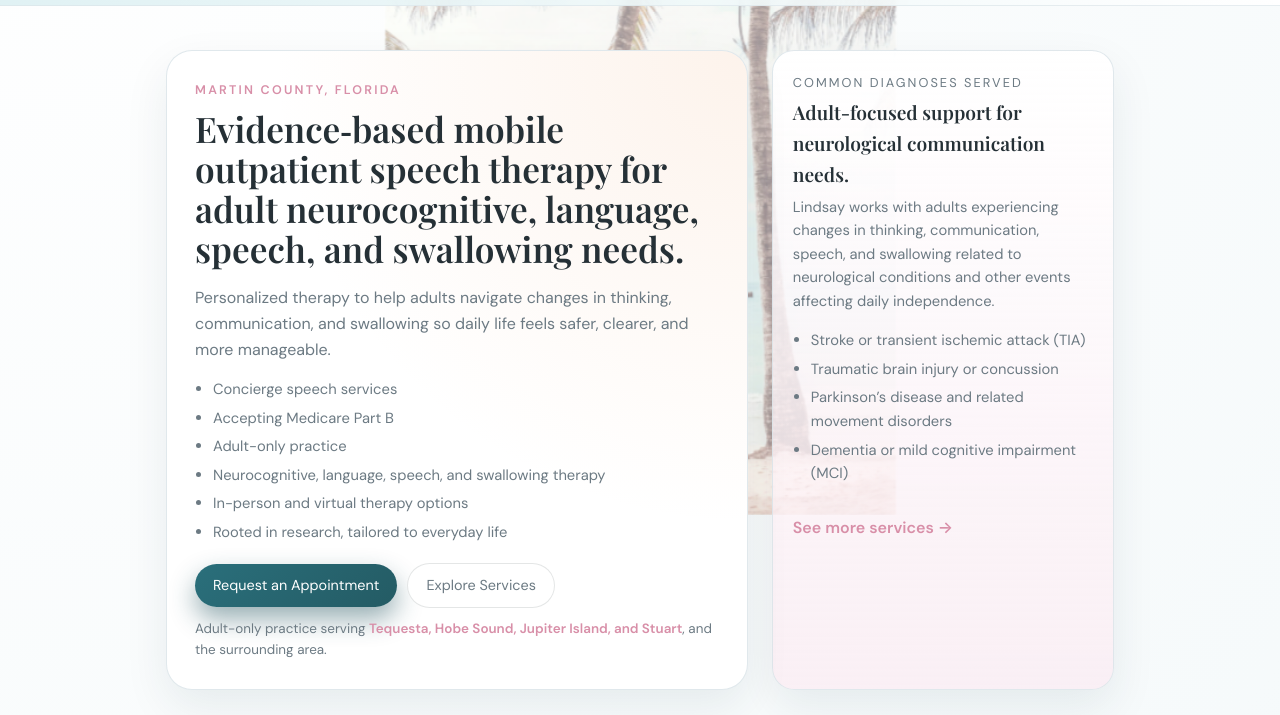
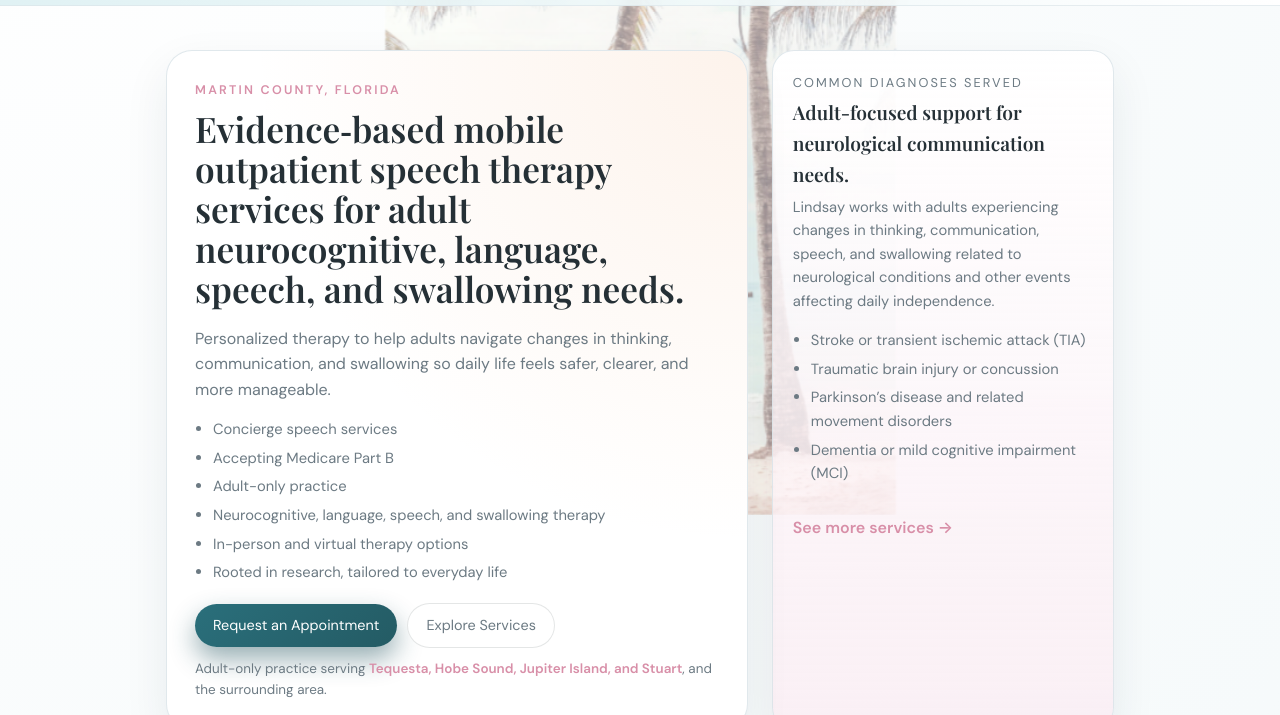
Before and after one commit to clawdiasny/lindsay-snyder-site, a plain HTML site: page index.html in a window 1280 px wide. Shown: the part 285-1000 px from the top of the page. Drawn offline with nearby package versions, Linux system fonts and the light colour scheme.

Commit message:
Refine homepage hero headline wording

```diff
--- a/index.html
+++ b/index.html
@@ -431,7 +431,7 @@
       <div class="hero-main">
         <div class="hero-inner">
           <div class="tagline">Martin County, Florida</div>
-          <h1>Evidence‑based mobile outpatient speech therapy for adult neurocognitive, language, speech, and swallowing needs.</h1>
+          <h1>Evidence‑based mobile outpatient speech therapy services for adult neurocognitive, language, speech, and swallowing needs.</h1>
           <p class="hero-subtitle">
             Personalized therapy to help adults navigate changes in thinking, communication, and swallowing so daily life feels safer, clearer, and more manageable.
           </p>
```
